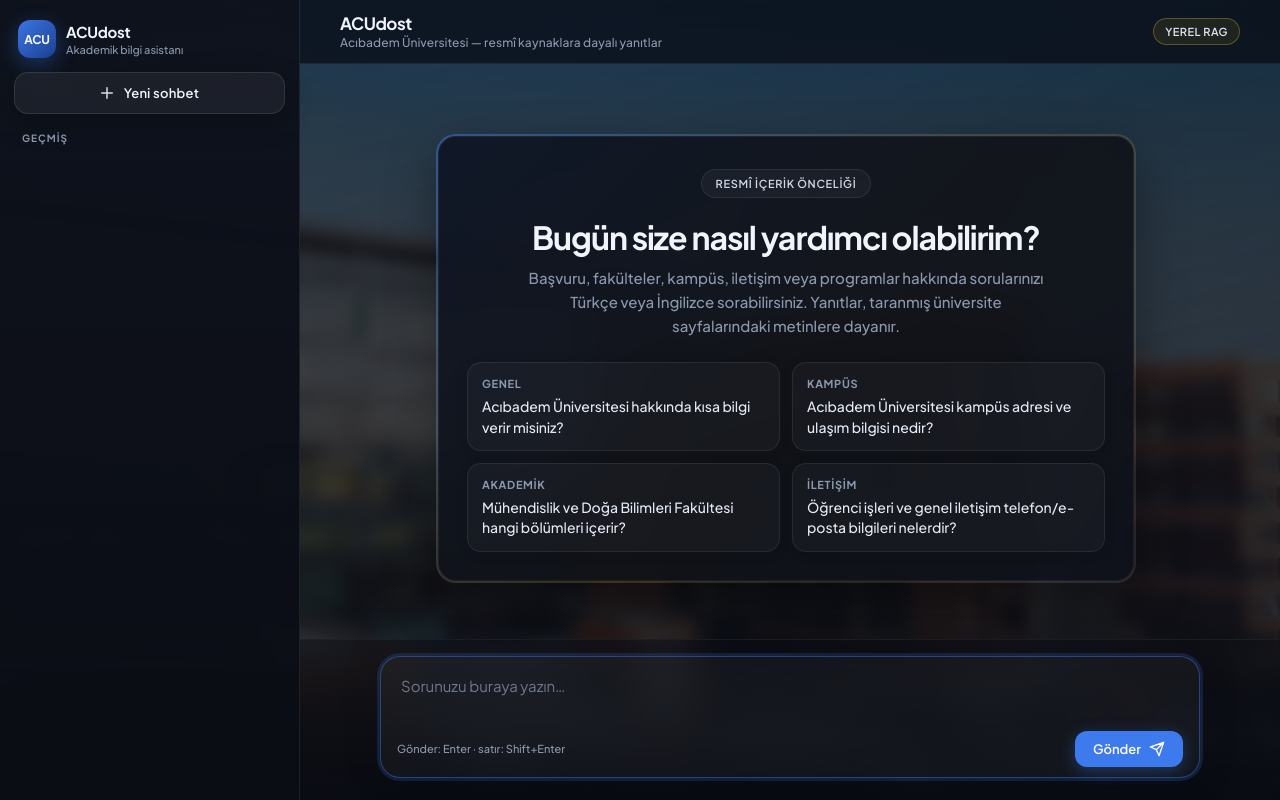
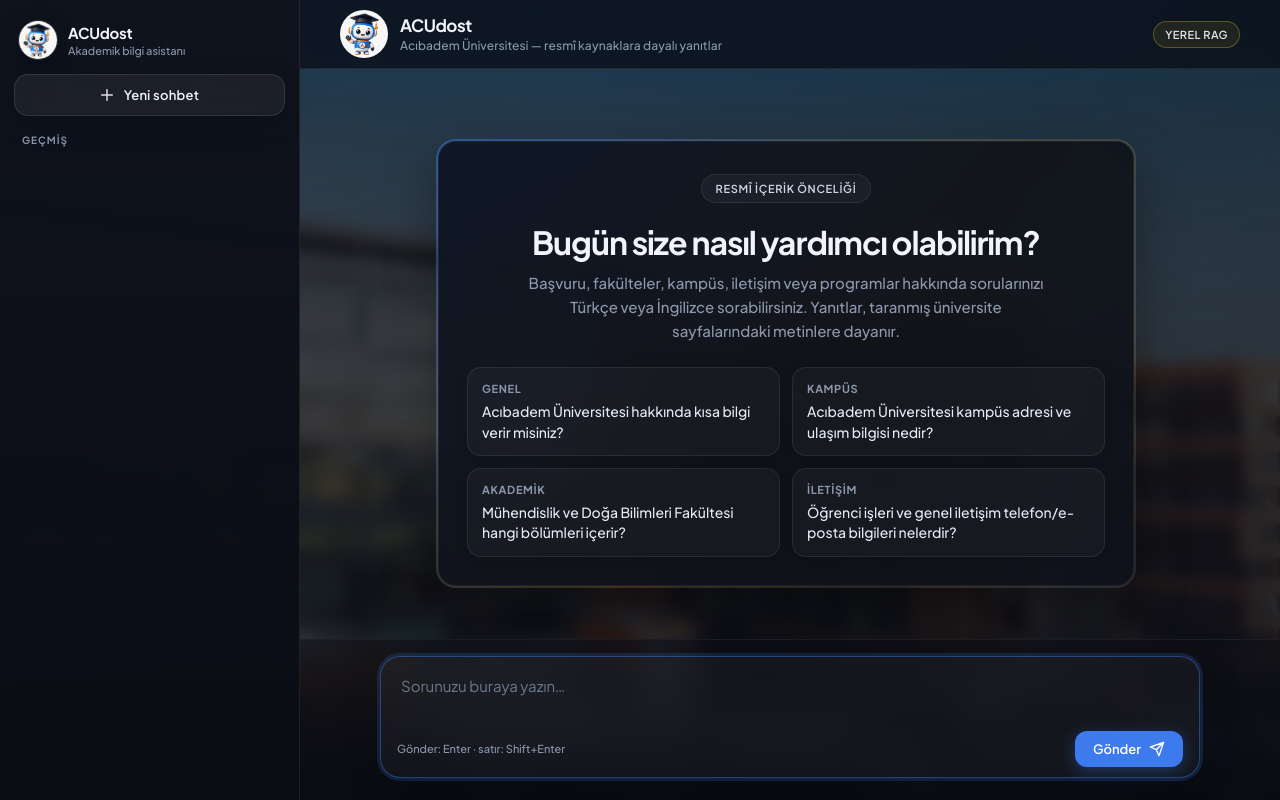
Before and after one commit to tuanaozkaaan/Ac-badem-chatbot, a Django app: page / in a window 1280 px wide. Run offline with Django 4.2, Linux system fonts and the light colour scheme; data that the repository does not hold is empty.

Commit message:
Add chatbot avatar and update static file configuration

```diff
--- a/acu_chatbot/settings.py
+++ b/acu_chatbot/settings.py
@@ -96,6 +96,7 @@ USE_TZ = True
 
 STATIC_URL = '/static/'
 STATIC_ROOT = os.path.join(BASE_DIR, 'staticfiles')
+STATICFILES_DIRS = [BASE_DIR / "static"]
 DEFAULT_AUTO_FIELD = "django.db.models.BigAutoField"
 
 # Match prior FastAPI routes: POST /ask without trailing slash (no redirect on POST).
--- a/docker-compose.yml
+++ b/docker-compose.yml
@@ -36,6 +36,10 @@ services:
       - ./data:/app/data:ro
       # Host templates → container (edit index.html locally, refresh browser; no image rebuild)
       - ./templates:/app/templates:ro
+      # Host project-level static files (e.g. avatar image)
+      - ./static:/app/static
+      # Host project settings/code used by Django runtime
+      - ./acu_chatbot:/app/acu_chatbot
       # Host chatbot code → container (restart web after editing views.py; no image rebuild)
       - ./chatbot:/app/chatbot
 
--- a/templates/index.html
+++ b/templates/index.html
@@ -103,18 +103,15 @@
         padding: 4px 4px 2px;
       }
 
-      .sidebar-brand-mark {
-        width: 38px;
-        height: 38px;
-        border-radius: 12px;
-        background: linear-gradient(135deg, rgba(61, 122, 238, 0.95), rgba(30, 70, 160, 0.9));
-        color: #fff;
-        font-weight: 700;
-        font-size: 12px;
-        letter-spacing: -0.02em;
-        display: grid;
-        place-items: center;
-        box-shadow: 0 6px 20px rgba(61, 122, 238, 0.35);
+      .sidebar-brand-avatar {
+        width: 40px;
+        height: 40px;
+        border-radius: 50%;
+        object-fit: cover;
+        display: block;
+        flex-shrink: 0;
+        box-shadow: 0 6px 20px rgba(0, 0, 0, 0.28);
+        border: 1px solid rgba(255, 255, 255, 0.14);
       }
 
       .sidebar-brand-text {
@@ -277,6 +274,22 @@
         align-items: center;
         justify-content: space-between;
         gap: 16px;
+      }
+
+      .topbar-brand {
+        display: flex;
+        align-items: center;
+        gap: 12px;
+        min-width: 0;
+      }
+
+      .topbar-avatar {
+        width: 48px;
+        height: 48px;
+        border-radius: 50%;
+        object-fit: cover;
+        display: block;
+        flex-shrink: 0;
       }
 
       .topbar-title-block {
@@ -766,7 +774,11 @@
     <div class="app">
       <aside class="sidebar">
         <div class="sidebar-brand">
-          <div class="sidebar-brand-mark" aria-hidden="true">ACU</div>
+          <img
+            class="sidebar-brand-avatar"
+            src="{% static 'images/avatar.png' %}"
+            alt="ACUdost avatar"
+          />
           <div class="sidebar-brand-text">
             <strong>ACUdost</strong>
             <span>Akademik bilgi asistanı</span>
@@ -785,9 +797,12 @@
       <main class="main">
         <header class="topbar">
           <div class="topbar-inner">
-            <div class="topbar-title-block">
-              <h1>ACUdost</h1>
-              <p class="topbar-tagline">Acıbadem Üniversitesi — resmî kaynaklara dayalı yanıtlar</p>
+            <div class="topbar-brand">
+              <img class="topbar-avatar" src="{% static 'images/avatar.png' %}" alt="ACUdost avatar" />
+              <div class="topbar-title-block">
+                <h1>ACUdost</h1>
+                <p class="topbar-tagline">Acıbadem Üniversitesi — resmî kaynaklara dayalı yanıtlar</p>
+              </div>
             </div>
             <span class="topbar-pill" title="Yerel model + veri tabanı">Yerel RAG</span>
           </div>
@@ -855,6 +870,7 @@
       const sendBtn = document.getElementById("sendBtn");
       const newChatBtn = document.getElementById("newChatBtn");
       const convListEl = document.getElementById("convList");
+      const ASSISTANT_AVATAR_URL = "{% static 'images/avatar.png' %}";
 
       const conversation = [];
       let loadingBubble = null;
@@ -923,10 +939,11 @@
         if (role === "assistant") {
           const aside = document.createElement("div");
           aside.className = "msg-aside";
-          const av = document.createElement("div");
+          const av = document.createElement("img");
           av.className = "avatar";
+          av.src = ASSISTANT_AVATAR_URL;
+          av.alt = "ACUdost avatar";
           av.setAttribute("aria-hidden", "true");
-          av.textContent = "ACU";
           aside.appendChild(av);
           row.appendChild(aside);
         }
@@ -1048,10 +1065,11 @@
         row.className = "message-row assistant";
         const aside = document.createElement("div");
         aside.className = "msg-aside";
-        const av = document.createElement("div");
+        const av = document.createElement("img");
         av.className = "avatar";
+        av.src = ASSISTANT_AVATAR_URL;
+        av.alt = "ACUdost avatar";
         av.setAttribute("aria-hidden", "true");
-        av.textContent = "ACU";
         aside.appendChild(av);
         const main = document.createElement("div");
         main.className = "msg-main";
```
Also changed, not shown: other parts of templates/index.html (+8 -13 lines), static/images/avatar.png (added).
